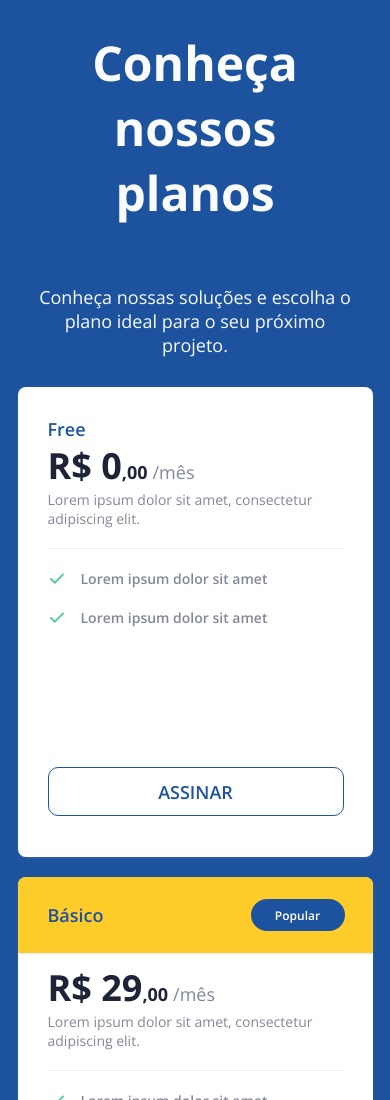
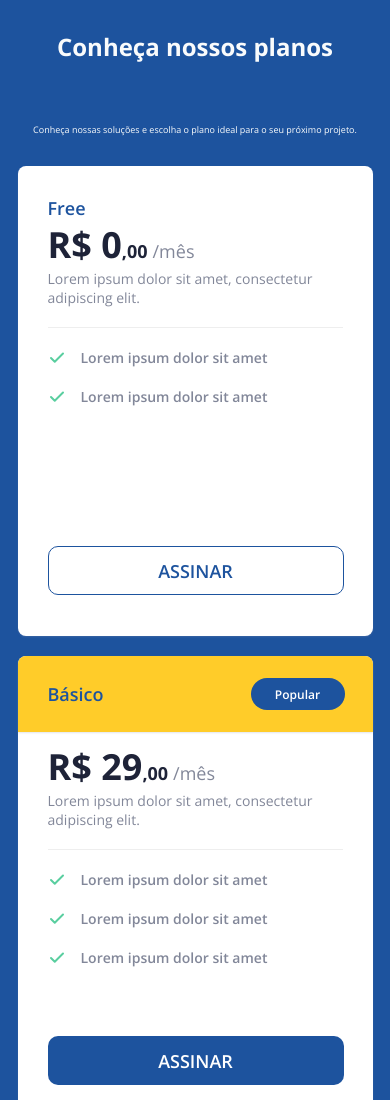
Before and after one commit to tamirescalixto/DesafioPricingTable, a plain HTML site: page index.html in a window 390 px wide. Shown: the top 1100 px of the page. Drawn offline with nearby package versions, Linux system fonts and the light colour scheme.

Commit message:
Update style.css

```diff
--- a/css/style.css
+++ b/css/style.css
@@ -291,11 +291,13 @@ div.container {
     }
 
     .mainText h1 {
+        font-size: 24px;
         margin: 0 auto;
         padding: 30px;
     }
 
     .mainText h2 {
+        font-size: 9px;
         margin: 0 auto;
         padding: 30px;
     }
```
